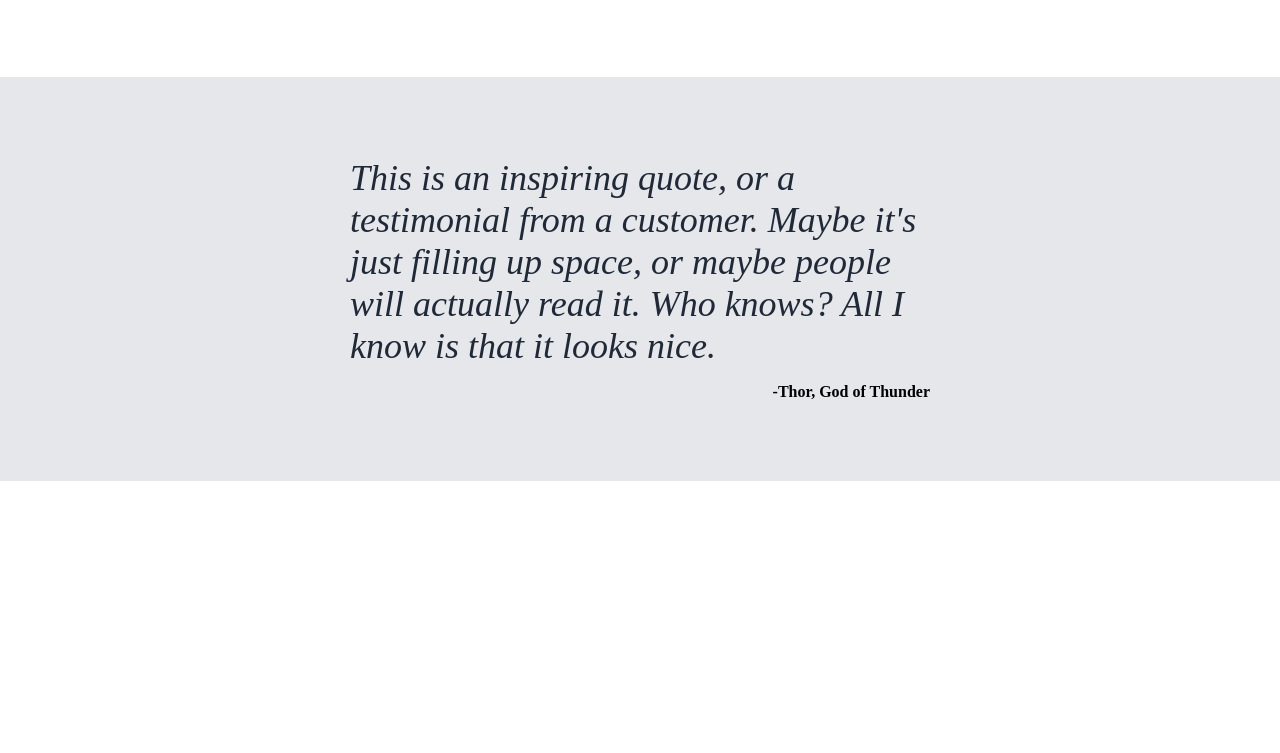
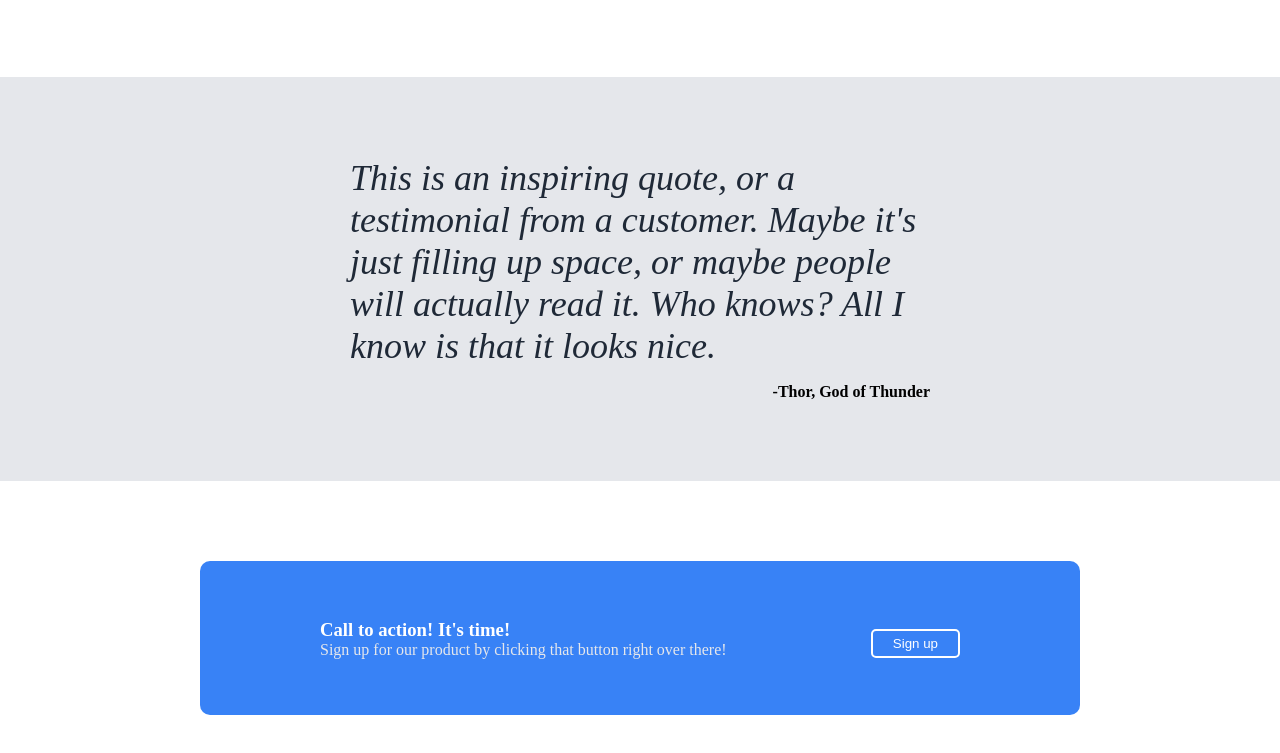
Before and after one commit to alexb131/odin-landing-page, a plain HTML site: page index.html in a window 1280 px wide. Shown: the part 732-1485 px from the top of the page. Before the commit the page ends 1213 px from the top, so only its background shows below. Drawn offline with Linux system fonts and the light colour scheme.

Commit message:
Add fourth section

```diff
--- a/index.html
+++ b/index.html
@@ -53,5 +53,14 @@
             <p class="quote-text">This is an inspiring quote, or a testimonial from a customer. Maybe it's just filling up space, or maybe people will actually read it. Who knows? All I know is that it looks nice.</p>
             <p class="author">-Thor, God of Thunder</p>
         </div>
+        <div class="fourth">
+            <div class="call-to-action">
+                <div>
+                    <h3>Call to action! It's time!</h3>
+                    <p>Sign up for our product by clicking that button right over there!</p>
+                </div>
+                <button>Sign up</button>
+            </div>
+        </div>
     </body>
 </html>
--- a/styles.css
+++ b/styles.css
@@ -120,3 +120,31 @@ h2 {
     align-self: flex-end;
     margin-bottom: 80px;
 }
+
+.fourth {
+    padding: 0 200px;
+}
+
+.call-to-action {
+    background-color: #3882f6;
+    display: flex;
+    justify-content: space-between;
+    padding: 40px 120px;
+    margin: 80px 0;
+    border-radius: 10px;
+}
+
+.call-to-action button {
+    border: 2px solid white;
+    align-self: center;
+}
+
+h3 {
+    margin-bottom: 0;
+    color: white;
+}
+
+.call-to-action p {
+    margin-top: 0;
+    color: #e5e7eb;
+}
```
